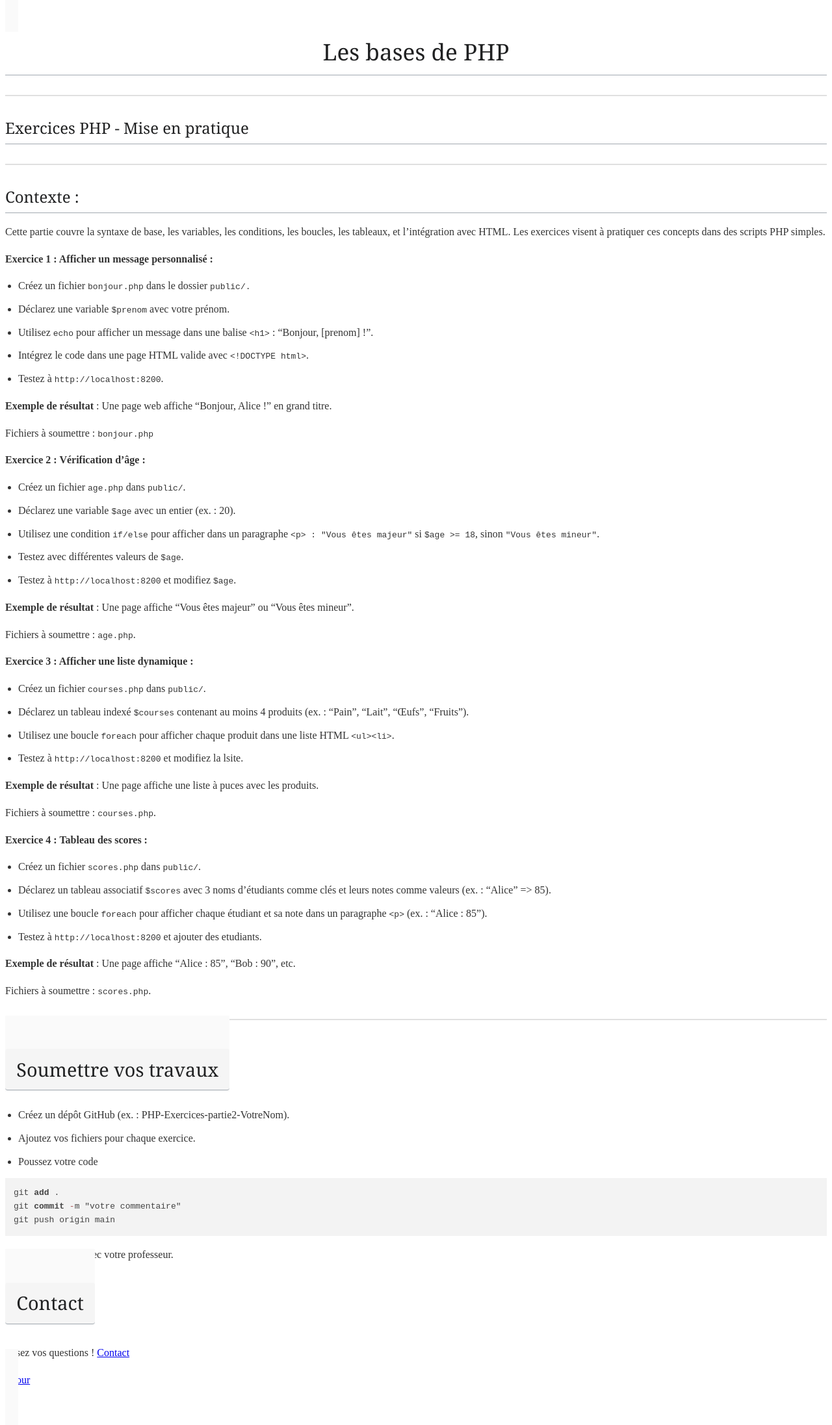
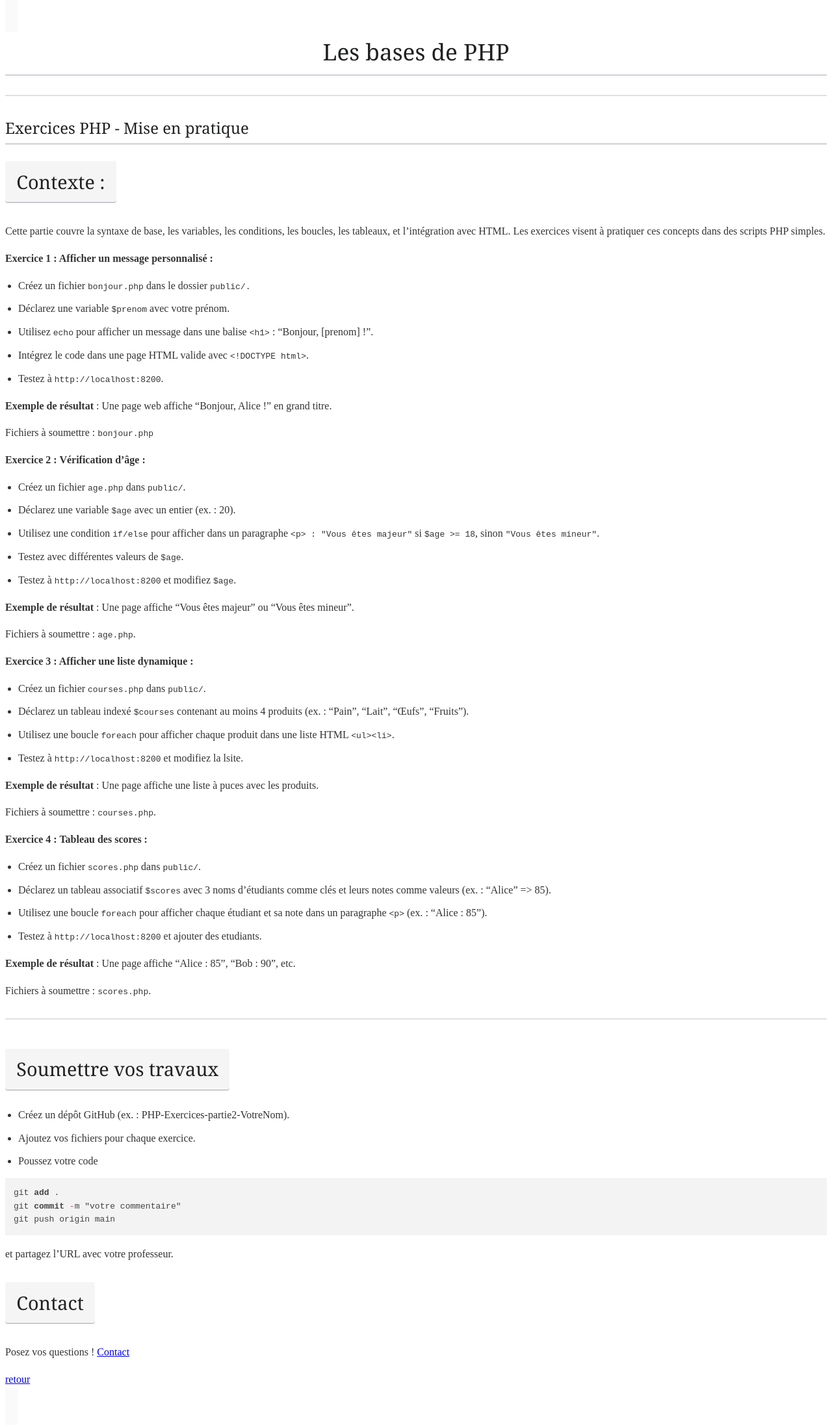
Before and after one commit to lakrim92/Cours_WebDevelopment, a Jekyll site: the page built from docs/php/exercises/exercices-partie2.md, in a window 1280 px wide. Shown: the whole page at 65% size. Built offline with Jekyll 4.4.1, drawn with Linux system fonts in a browser that asks for light colours; nearby versions of some CDN libraries; a script that is not in the unit is left out.

```diff
--- a/docs/assets/css/style.css
+++ b/docs/assets/css/style.css
@@ -158,22 +158,3 @@
         font-size: 1.5em !important;
     }
 }
-
-.logo-container {
-    position: absolute;
-    top: 20px;
-    left: 20px;
-    z-index: 1000;
-}
-
-.logo-container img {
-    max-width: 80px;
-    /* Ajustez selon la taille souhaitée */
-    height: auto;
-}
-
-.site-content {
-    position: relative;
-    padding-top: 80px;
-    /* Espace pour éviter chevauchement avec le logo */
-}
--- a/docs/php/exercises/exercices-partie2.md
+++ b/docs/php/exercises/exercices-partie2.md
@@ -10,9 +10,7 @@
 
 ### Exercices PHP - Mise en pratique
 
----
-
-### Contexte :
+## Contexte :
 
 Cette partie couvre la syntaxe de base, les variables, les conditions, les boucles, les tableaux, et l'intégration avec HTML. Les exercices visent à pratiquer ces concepts dans des scripts PHP simples.
 
```
Also changed, not shown: 3 other files.
